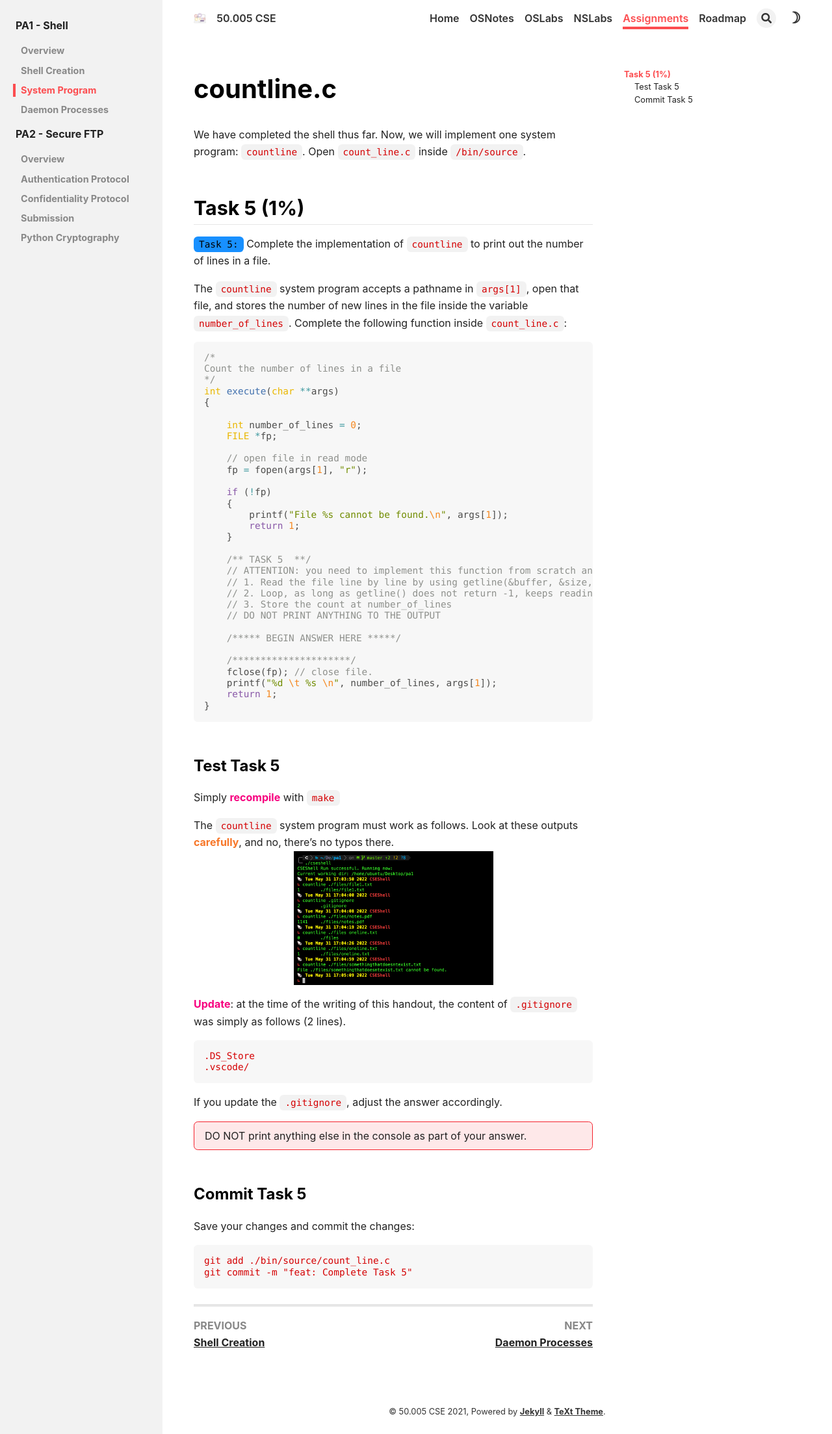
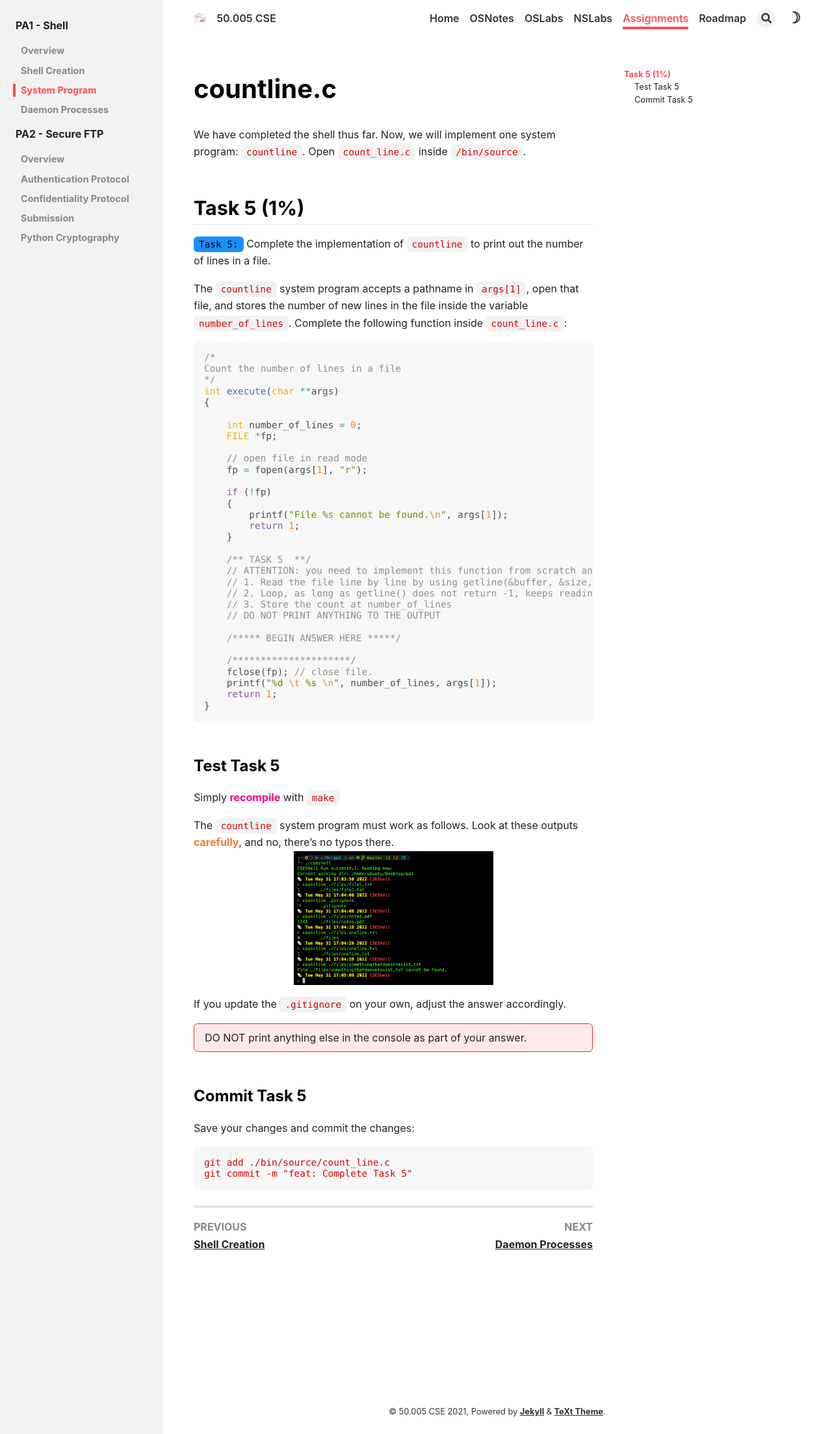
Before and after one commit to natalieagus/50005-2023, a Jekyll site: the page built from _assignments/pa1_3_sysprogs.md, in a window 1280 px wide. Shown: the whole page at 65% size. Built offline with Jekyll 4.4.1, drawn with Linux system fonts in a browser that asks for light colours; nearby versions of some CDN libraries.

Commit message:
fix: update pa1 ss on countline

````diff
--- a/_assignments/pa1_3_sysprogs.md
+++ b/_assignments/pa1_3_sysprogs.md
@@ -16,9 +16,11 @@ show_date: false
 We have completed the shell thus far. Now, we will implement one system program: `countline`. Open `count_line.c` inside `/bin/source`.
 
 ## Task 5 (1%)
+
 `Task 5:`{:.info} Complete the implementation of `countline` to print out the number of lines in a file.
 
 The `countline` system program accepts a pathname in `args[1]`, open that file, and stores the number of new lines in the file inside the variable `number_of_lines`. Complete the following function inside `count_line.c`:
+
 ```cpp
 /*
 Count the number of lines in a file
@@ -55,22 +57,19 @@ int execute(char **args)
 ```
 
 ### Test Task 5
+
 Simply <span style="color:#f7007f;"><b>recompile</b></span> with `make`
 
 The `countline` system program must work as follows. Look at these outputs <span style="color:#f77729;"><b>carefully</b></span>, and no, there's no typos there.
 <img src="/50005/assets/images/pa1/7.png"  class="center_fifty"/>
 
-<span style="color:#f7007f;"><b>Update</b></span>: at the time of the writing of this handout, the content of `.gitignore` was simply as follows (2 lines).
-```
-.DS_Store
-.vscode/
-```
-If you update the `.gitignore`, adjust the answer accordingly.
+If you update the `.gitignore` on your own, adjust the answer accordingly.
 
 DO NOT print anything else in the console as part of your answer.
 {:.error}
 
 ### Commit Task 5
+
 Save your changes and commit the changes:
 
 ```
````
Also changed, not shown: assets/images/pa1/7.png.
